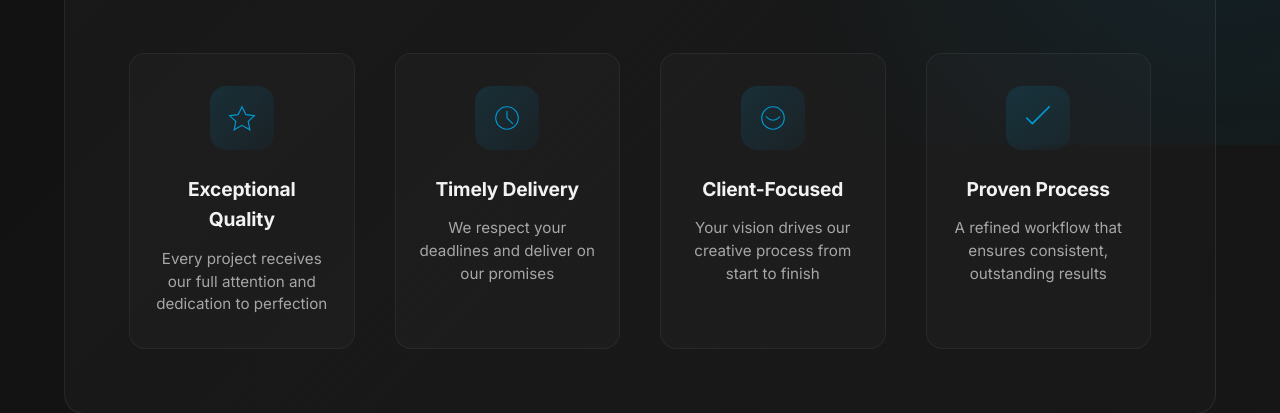
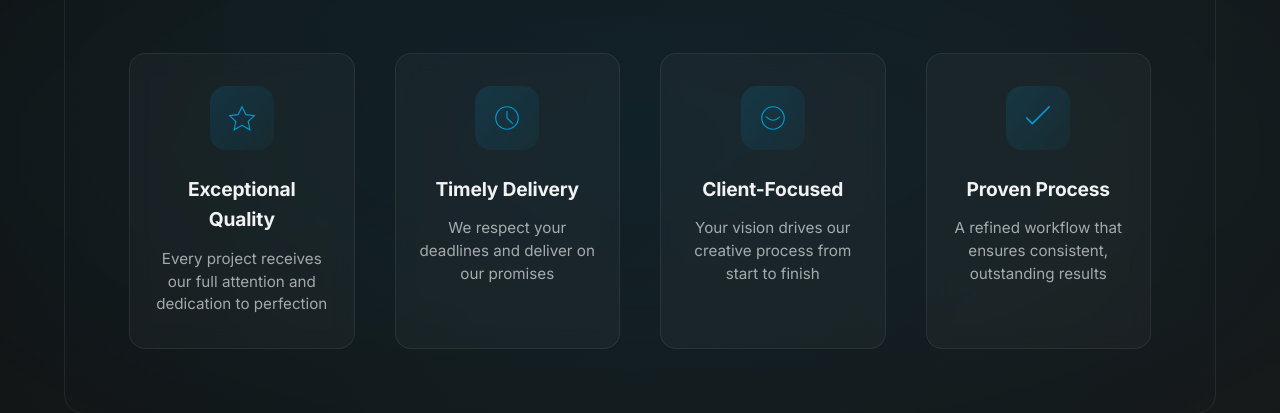
Before and after one commit to ktyndall-debug/nviewmedia, a plain HTML site: page index.html in a window 1280 px wide. Shown: the part 2169-2582 px from the top of the page. Drawn offline with nearby package versions, Linux system fonts and the light colour scheme.

Commit message:
Update index.html

```diff
--- a/index.html
+++ b/index.html
@@ -63,6 +63,72 @@
     <link rel="preconnect" href="https://fonts.gstatic.com" crossorigin>
     <link href="https://fonts.googleapis.com/css2?family=Inter:wght@300;400;500;600;700;800&family=Plus+Jakarta+Sans:wght@400;500;600;700;800&display=swap" rel="stylesheet">
     <link rel="stylesheet" href="https://cdnjs.cloudflare.com/ajax/libs/aos/2.3.4/aos.css">
+
+    <!-- Inline CSS Fix for Background Gradient Issue -->
+    <style>
+        /* Fix for the harsh blue rectangular gradient in about section */
+        .about {
+            position: relative;
+            overflow: hidden;
+        }
+
+        /* Remove or override any harsh rectangular backgrounds */
+        .about::before {
+            content: '';
+            position: absolute;
+            top: -10%;
+            left: -5%;
+            right: -5%;
+            bottom: -10%;
+            background: radial-gradient(
+                ellipse 120% 80% at 50% 40%,
+                rgba(0, 163, 224, 0.08) 0%,
+                rgba(0, 163, 224, 0.05) 25%,
+                rgba(0, 163, 224, 0.02) 50%,
+                transparent 70%
+            );
+            z-index: 0;
+            pointer-events: none;
+        }
+
+        /* Ensure content is above the background */
+        .about > .container {
+            position: relative;
+            z-index: 1;
+        }
+
+        /* Smooth out any achievement cards backgrounds */
+        .achievements-section {
+            background: transparent !important;
+            position: relative;
+        }
+
+        .achievements-section::before {
+            content: '';
+            position: absolute;
+            top: -50px;
+            left: 50%;
+            transform: translateX(-50%);
+            width: 140%;
+            height: 120%;
+            background: radial-gradient(
+                ellipse at center,
+                rgba(0, 163, 224, 0.06) 0%,
+                rgba(0, 163, 224, 0.03) 40%,
+                transparent 70%
+            );
+            z-index: -1;
+            filter: blur(60px);
+        }
+
+        /* Remove any hard-edged boxes */
+        .achievement-card,
+        .value-item {
+            background: rgba(255, 255, 255, 0.03) !important;
+            backdrop-filter: blur(10px);
+            border: 1px solid rgba(255, 255, 255, 0.08);
+        }
+    </style>
 </head>
 <body>
     <!-- Navigation -->
```
